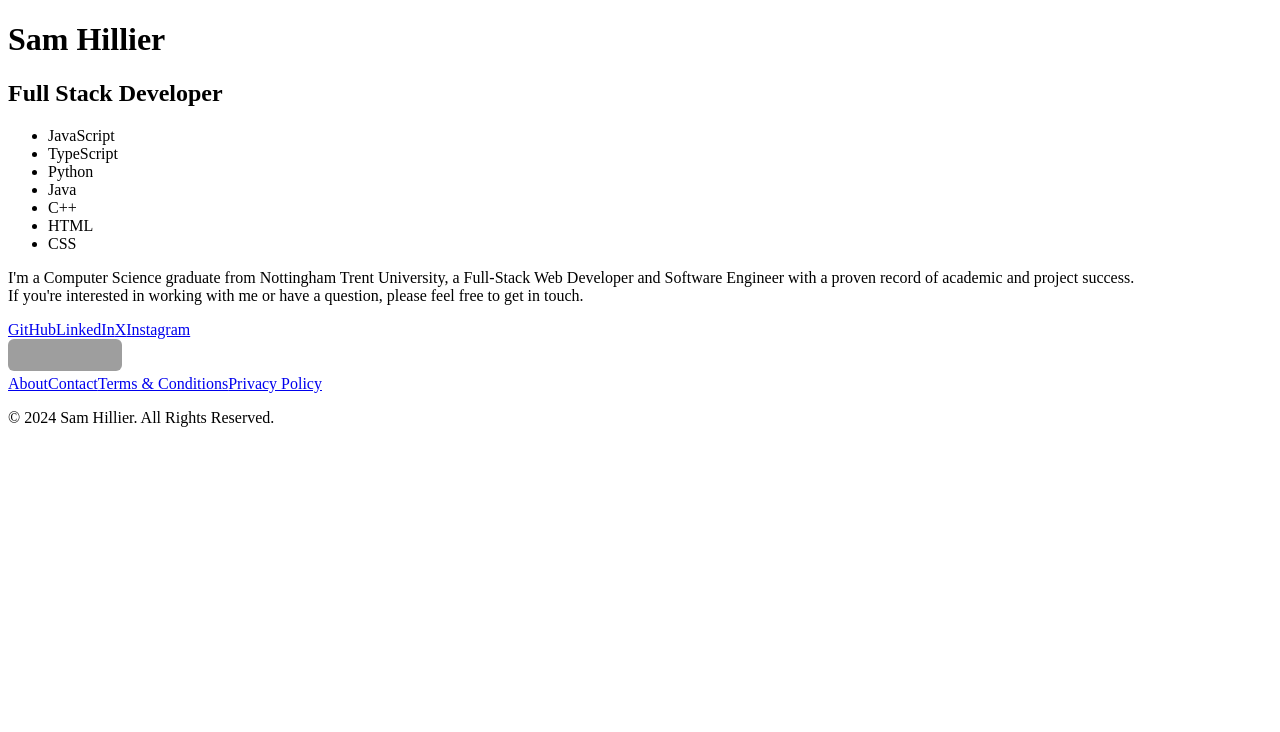
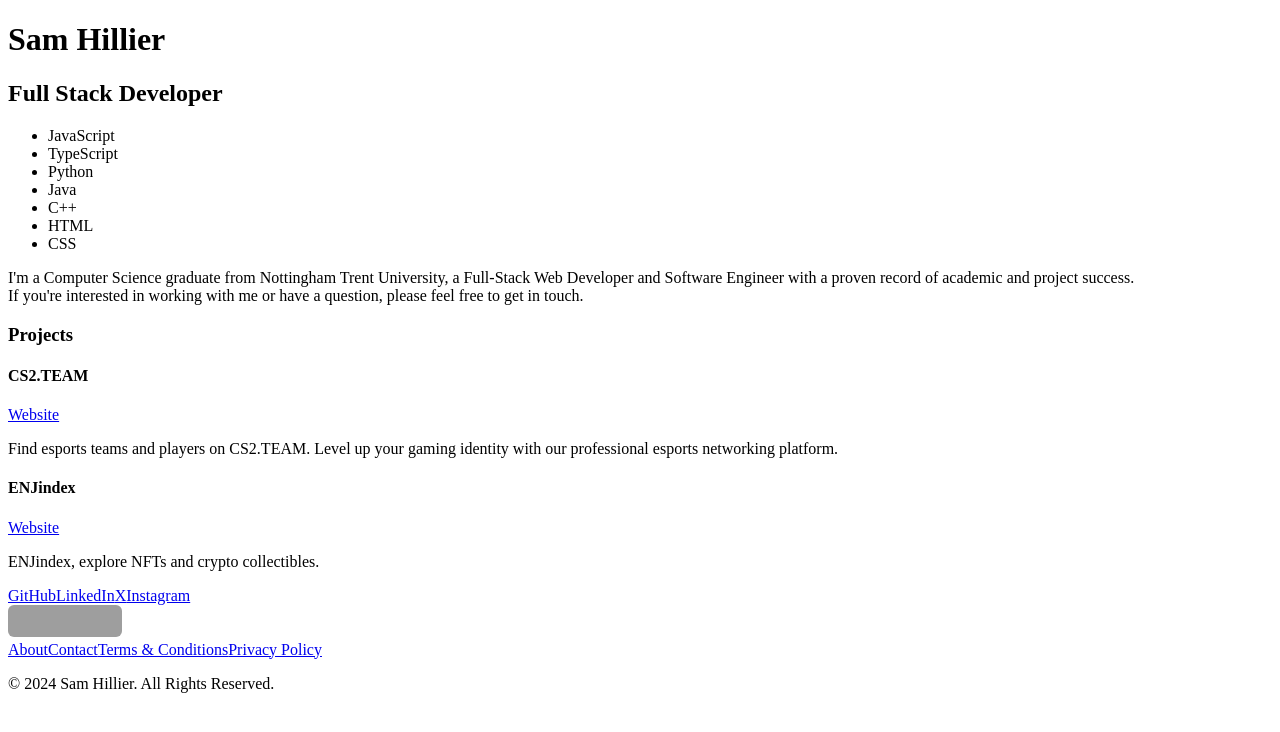
Before and after one commit to Zyphaex/portfolio, a React (Vite) app: page / in a window 1280 px wide. Shown: the top 732 px of the page. Built offline with nearby package versions, Linux system fonts and the light colour scheme; grey boxes are pictures that could not be loaded.

Commit message:
Add Projects

```diff
--- a/src/App.tsx
+++ b/src/App.tsx
@@ -24,6 +24,22 @@ function App() {
             If you're interested in working with me or have a question, please
             feel free to get in touch.
           </p>
+        </section>
+        <section>
+          <h3>Projects</h3>
+          <h4>CS2.TEAM</h4>
+          <a href="https://cs2.team" target="_blank">
+            Website
+          </a>
+          <p>
+            Find esports teams and players on CS2.TEAM. Level up your gaming
+            identity with our professional esports networking platform.
+          </p>
+          <h4>ENJindex</h4>
+          <a href="https://enjindex.com" target="_blank">
+            Website
+          </a>
+          <p>ENJindex, explore NFTs and crypto collectibles.</p>
         </section>
       </main>
       <footer>
```
